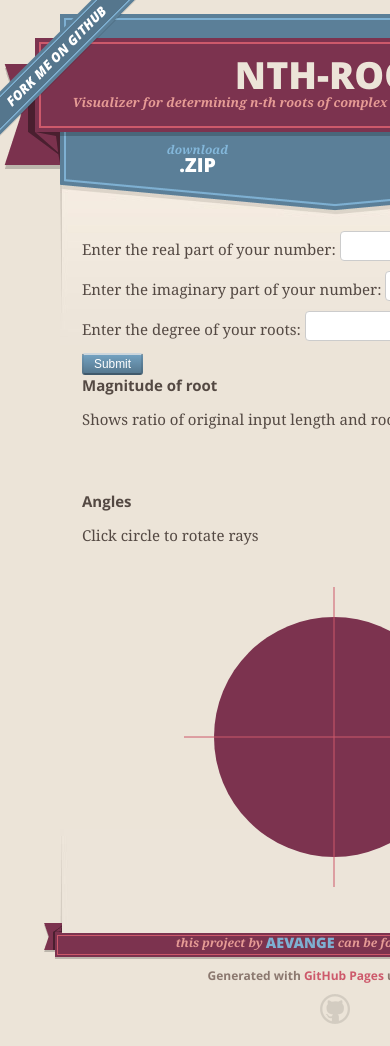
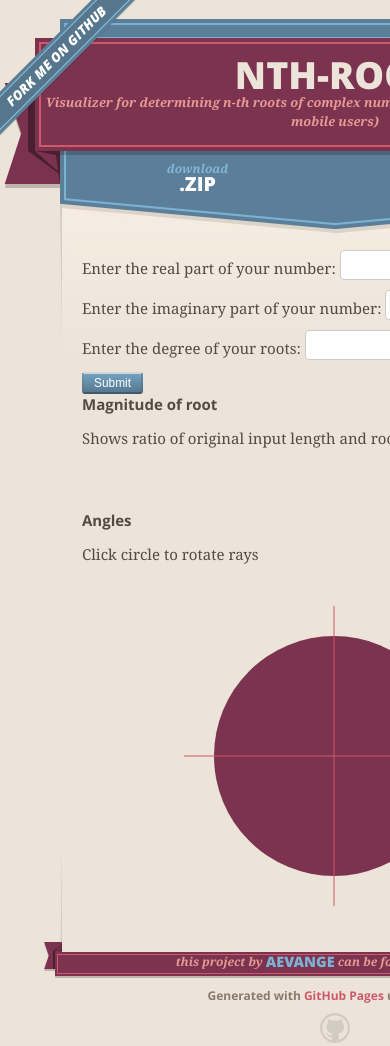
Before and after one commit to aevange/nth-root, a website: page index.html in a window 390 px wide. Shown: the top 1046 px of the page. Drawn offline with nearby package versions, Linux system fonts and the light colour scheme; some packages are replaced by stand-ins of ours; a script that the page names is missing.

Commit message:
Add message for mobile users since D3 won't work for them

```diff
--- a/index.html
+++ b/index.html
@@ -21,7 +21,7 @@
         <span class="ribbon-outer">
           <span class="ribbon-inner">
             <h1>Nth-root</h1>
-            <h2>Visualizer for determining n-th roots of complex numbers; using D3 and angular</h2>
+            <h2>Visualizer for determining n-th roots of complex numbers using AngularJS and D3 (sorry mobile users)</h2>
           </span>
           <span class="left-tail"></span>
           <span class="right-tail"></span>
```
